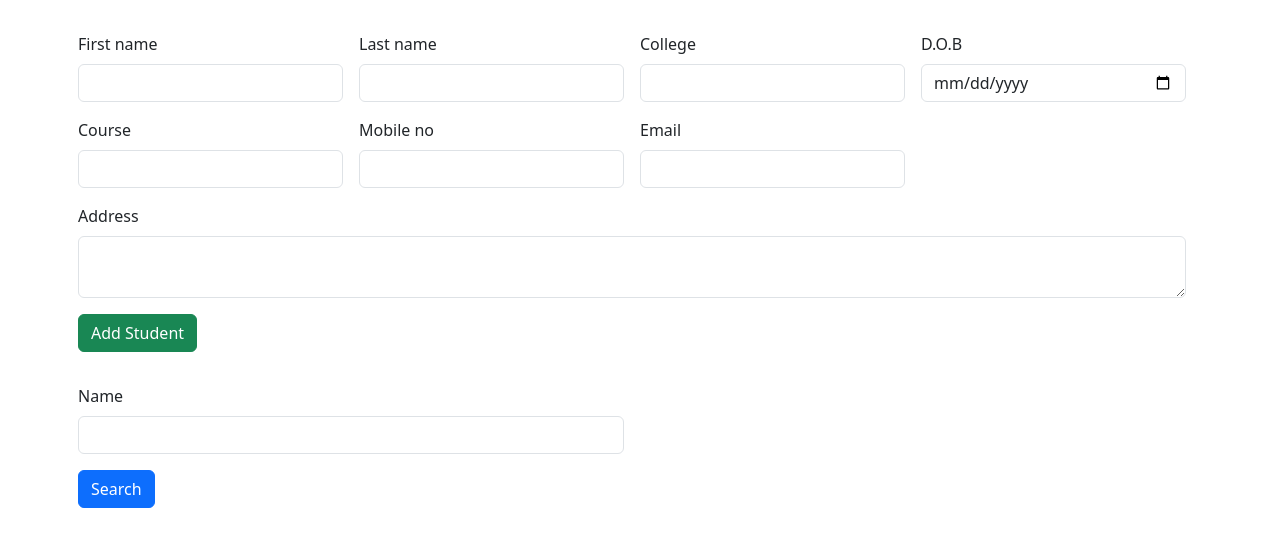
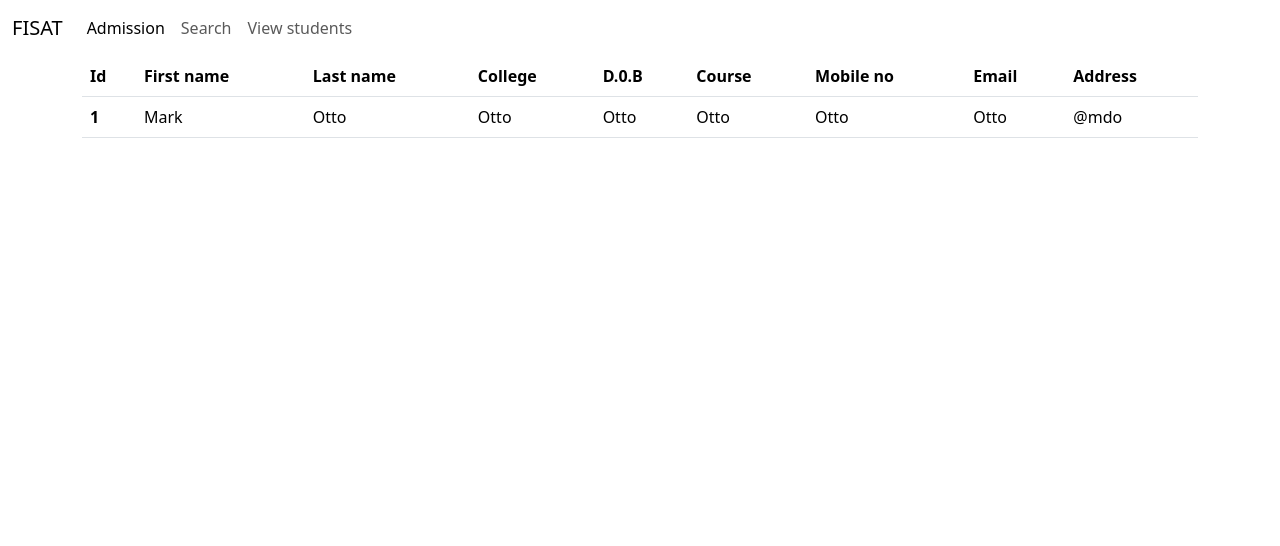
Before and after one commit to Abijith-V-001/react-stud-app-2024, a React (Create React App) app: page /view in a window 1280 px wide. Shown: the top 546 px of the page. Built offline with nearby package versions, Linux system fonts and the light colour scheme.

Commit message:
Created pages to view students,navbar added,routing done

```diff
--- a/package.json
+++ b/package.json
@@ -8,6 +8,7 @@
     "@testing-library/user-event": "^13.5.0",
     "react": "^18.3.1",
     "react-dom": "^18.3.1",
+    "react-router-dom": "^6.23.1",
     "react-scripts": "5.0.1",
     "web-vitals": "^2.1.4"
   },
--- a/src/App.js
+++ b/src/App.js
@@ -2,13 +2,18 @@
 import './App.css';
 import AddStudent from './Components/AddStudent';
 import Search from './Components/Search';
+import View from './Components/View';
+import { BrowserRouter, Route, Routes } from 'react-router-dom';
 
 function App() {
   return (
-    <div>
-      <AddStudent/>
-      <Search/>
-    </div>
+    <BrowserRouter>
+      <Routes>
+        <Route path='/' element={<AddStudent />} />
+        <Route path='/search' element={<Search />} />
+        <Route path='/view' element={<View />} />
+      </Routes>
+    </BrowserRouter>
   );
 }
 
--- a/src/Components/AddStudent.jsx
+++ b/src/Components/AddStudent.jsx
@@ -1,8 +1,10 @@
 import React from 'react'
+import Navbar from './Navbar'
 
 const AddStudent = () => {
     return (
         <div>
+            <Navbar />
             <div className="container">
                 <div className="row">
                     <div className="col col-12 col-sm-12 col-md-12 col-lg-12 col-xl-12 col-xxl-12"></div>
--- a/src/Components/Navbar.jsx
+++ b/src/Components/Navbar.jsx
@@ -1,11 +1,37 @@
 import React from 'react'
+import { Link } from 'react-router-dom'
 
 const Navbar = () => {
-  return (
-    <div>
+    return (
+        <div>
+            <div className="col col-12 col-sm-12 colmd-12 col-lg-12 col-xl-12 col-xxl-12">
 
-    </div>
-  )
+                <nav class="navbar navbar-expand-lg bg-body-warning">
+                    <div class="container-fluid">
+                        <Link class="navbar-brand" to="#">FISAT</Link>
+                        <button class="navbar-toggler" type="button" data-bs-toggle="collapse" data-bs-target="#navbarNav" aria-controls="navbarNav" aria-expanded="false" aria-label="Toggle navigation">
+                            <span class="navbar-toggler-icon"></span>
+                        </button>
+                        <div class="collapse navbar-collapse" id="navbarNav">
+                            <ul class="navbar-nav">
+                                <li class="nav-item">
+                                    <Link class="nav-link active" aria-current="page" to="/">Admission</Link>
+                                </li>
+                                <li class="nav-item">
+                                    <Link class="nav-link" to="/search">Search</Link>
+                                </li>
+                                <li class="nav-item">
+                                    <Link class="nav-link" to="/view">View students</Link>
+                                </li>
+
+                            </ul>
+                        </div>
+                    </div>
+                </nav>
+
+            </div>
+        </div>
+    )
 }
 
 export default Navbar
--- a/src/Components/Search.jsx
+++ b/src/Components/Search.jsx
@@ -1,8 +1,10 @@
 import React from 'react'
+import Navbar from './Navbar'
 
 const Search = () => {
     return (
         <div>
+            <Navbar />
             <div className="container">
                 <div className="row">
                     <div className="col col-12 col-sm-12 col-md-12 col-lg-12 col-xl-12 col-xxl-12"></div>
--- a/src/Components/View.jsx
+++ b/src/Components/View.jsx
@@ -1,11 +1,51 @@
 import React from 'react'
+import Navbar from './Navbar'
 
 const View = () => {
-  return (
-    <div>
+    return (
+        <div>
 
-    </div>
-  )
+            <Navbar />
+            <div className="container">
+                <div className="row">
+                    <div className="col col-12 col-sm-12 colmd-12 col-lg-12 col-xl-12 col-xxl-12">
+
+                        <table class="table">
+                            <thead>
+                                <tr>
+                                    <th scope="col">Id</th>
+                                    <th scope="col">First name</th>
+                                    <th scope="col">Last name</th>
+                                    <th scope="col">College</th>
+                                    <th scope="col">D.0.B</th>
+                                    <th scope="col">Course</th>
+                                    <th scope="col">Mobile no</th>
+                                    <th scope="col">Email</th>
+                                    <th scope="col">Address</th>
+                                </tr>
+                            </thead>
+                            <tbody>
+                                <tr>
+                                    <th scope="row">1</th>
+                                    <td>Mark</td>
+                                    <td>Otto</td>
+                                    <td>Otto</td>
+                                    <td>Otto</td>
+                                    <td>Otto</td>
+                                    <td>Otto</td>
+                                    <td>Otto</td>
+                                    <td>@mdo</td>
+                                </tr>
+
+                            </tbody>
+                        </table>
+
+                    </div>
+
+                </div>
+            </div>
+        </div>
+    )
 }
 
 export default View
```
Also changed, not shown: 1 other file (tests, documents, lock files or other folders).
